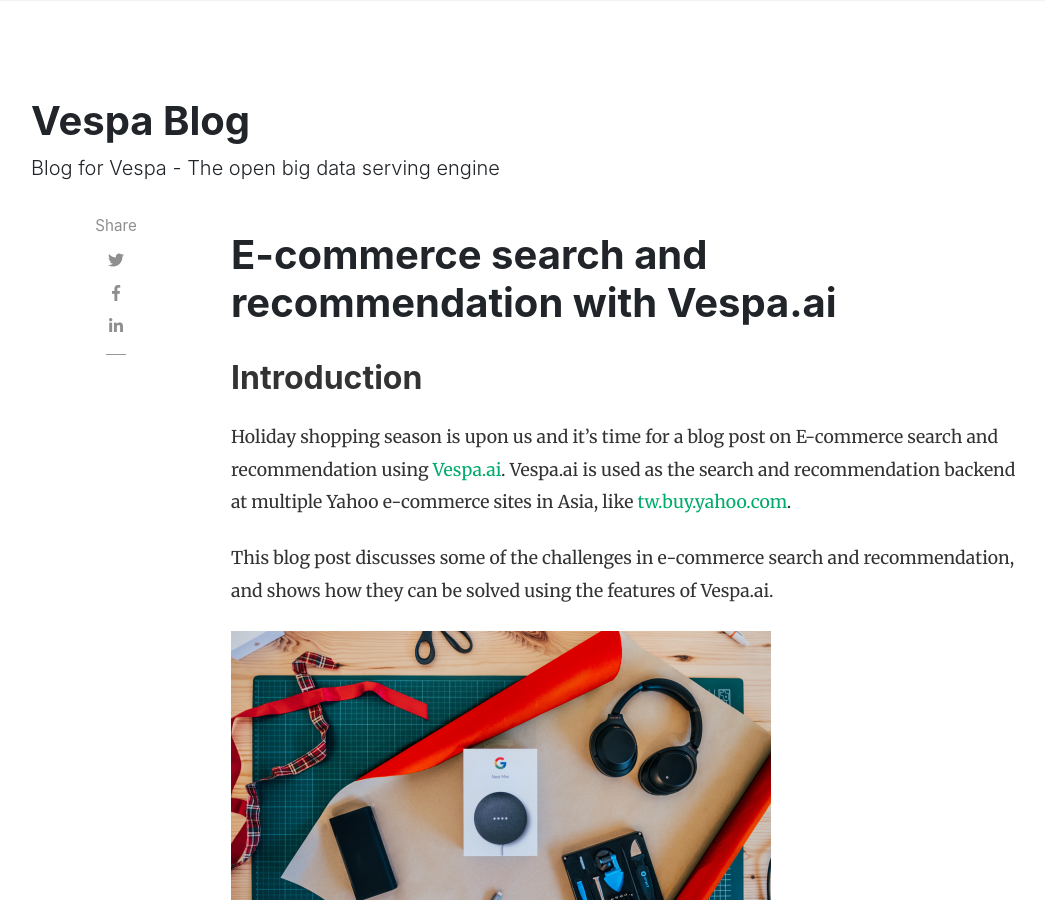
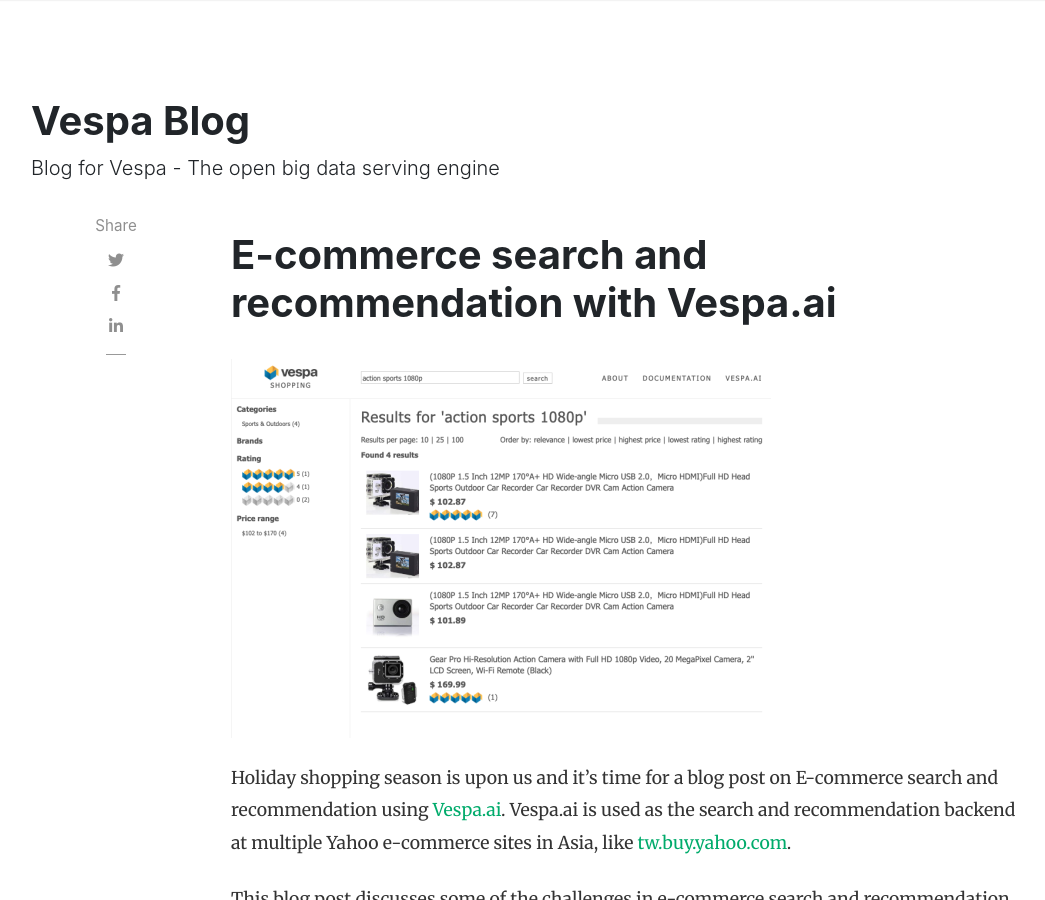
Before and after one commit to vespa-engine/blog, a Jekyll site: the page built from _posts/tumblr/2019-11-29-e-commerce-search-and-recommendation-with-vespaai.md, in a window 1280 px wide and 900 px high. Shown: the whole window, without its empty margins (54-1099 px from the left). Built offline with Jekyll 4.4.1, drawn with Linux system fonts in a browser that asks for light colours; nearby versions of some CDN libraries; comment, search, counter and statistics services are not loaded.

Commit message:
Remove heading to fix abstract and add image

```diff
--- a/_posts/tumblr/2019-11-29-e-commerce-search-and-recommendation-with-vespaai.md
+++ b/_posts/tumblr/2019-11-29-e-commerce-search-and-recommendation-with-vespaai.md
@@ -2,6 +2,7 @@
 layout: post
 title: E-commerce search and recommendation with Vespa.ai
 date: '2019-11-29T10:32:17-08:00'
+image: assets/2019-11-29-e-commerce-search-and-recommendation-with-vespaai/f5d5f1b39915053f5ec3cfc4ab888e7e667d4d20.png
 tags:
 - search
 - vespa
@@ -10,8 +11,6 @@
 - holiday shopping online
 tumblr_url: https://blog.vespa.ai/post/189367412801/e-commerce-search-and-recommendation-with-vespaai
 ---
-## Introduction
-
 Holiday shopping season is upon us and it’s time for a blog post on E-commerce search and recommendation using [Vespa.ai](http://vespa.ai/). Vespa.ai is used as the search and recommendation backend at multiple Yahoo e-commerce sites in Asia, like [tw.buy.yahoo.com](https://tw.buy.yahoo.com/).
 
 This blog post discusses some of the challenges in e-commerce search and recommendation, and shows how they can be solved using the features of Vespa.ai.
```
